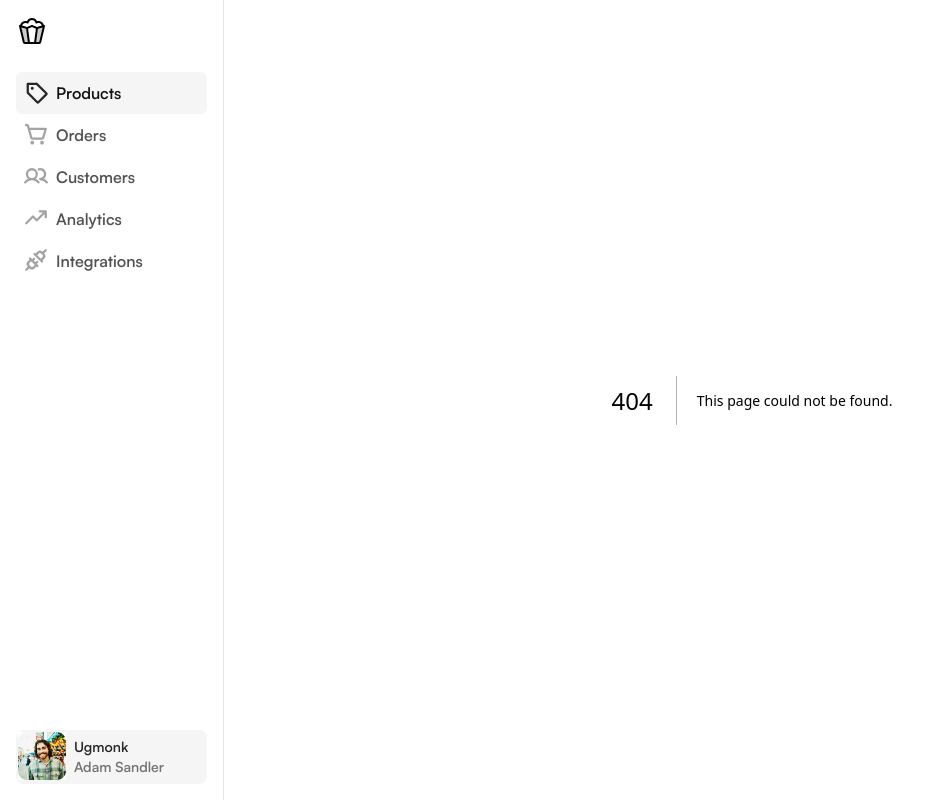
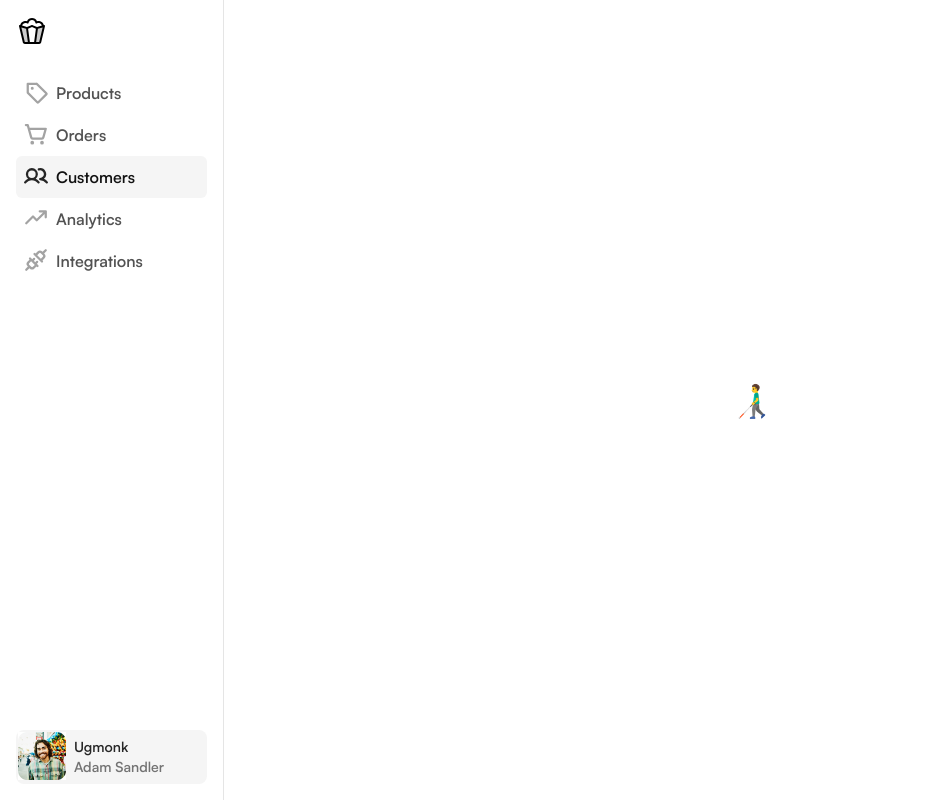
Before and after one commit to ahmdyassr/catalogue-frontend, a Next.js app: page /customers in a window 1280 px wide. Before the commit this address had no page. Shown: the whole page, without its empty margins (0-937 px from the left). Built offline with nearby package versions, Linux system fonts and the light colour scheme.

Commit message:
Add dummy dashbord pages

```diff
--- a/app/_components/Sidebar.jsx
+++ b/app/_components/Sidebar.jsx
@@ -1,4 +1,7 @@
+'use client'
+
 import styles from '@/scss/components/Sidebar.module.scss'
+import { usePathname } from 'next/navigation'
 import Link from 'next/link'
 import Image from 'next/image'
 import Logo from './Logo'
@@ -9,6 +12,16 @@ import StatsIcon from './icons/Stats'
 import IntegrationsIcon from './icons/Integration'
 
 const Sidebar = () => {
+	const pathname = usePathname()
+
+	const ITEMS = [
+		{ href: '/products', Icon: TagIcon, text: 'Products', isActive: true },
+		{ href: '/orders', Icon: CartIcon, text: 'Orders' },
+		{ href: '/customers', Icon: UsersIcon, text: 'Customers' },
+		{ href: '/analytics', Icon: StatsIcon, text: 'Analytics' },
+		{ href: '/integrations', Icon: IntegrationsIcon, text: 'Integrations' }
+	]
+
 	return (
 		<aside className={styles.sidebar}>
 
@@ -17,42 +30,18 @@ const Sidebar = () => {
 			</div>
 
 			<nav className={styles.sidebar__nav}>
-
-				<Link className={`${styles.sidebar__navItem} ${styles.isActive}`} href='/'>
-					<span className={styles.sidebar__navItemIcon}>
-						<TagIcon fill='var(--dark-500)' />
-					</span>
-					<span className={styles.sidebar__navItemText}>Products</span>
-				</Link>
-
-				<Link className={styles.sidebar__navItem} href='/'>
-					<span className={styles.sidebar__navItemIcon}>
-						<CartIcon fill='var(--light-500)' />
-					</span>
-					<span className={styles.sidebar__navItemText}>Orders</span>
-				</Link>
-
-				<Link className={styles.sidebar__navItem} href='/'>
-					<span className={styles.sidebar__navItemIcon}>
-						<UsersIcon fill='var(--light-500)' />
-					</span>
-					<span className={styles.sidebar__navItemText}>Customers</span>
-				</Link>
-
-				<Link className={styles.sidebar__navItem} href='/'>
-					<span className={styles.sidebar__navItemIcon}>
-						<StatsIcon fill='var(--light-500)' />
-					</span>
-					<span className={styles.sidebar__navItemText}>Analytics</span>
-				</Link>
-
-				<Link className={styles.sidebar__navItem} href='/'>
-					<span className={styles.sidebar__navItemIcon}>
-						<IntegrationsIcon fill='var(--light-500)' />
-					</span>
-					<span className={styles.sidebar__navItemText}>Integrations</span>
-				</Link>
-
+				{ITEMS.map(({ href, Icon, text }) => (
+					<Link
+						key={text}
+						className={`${styles.sidebar__navItem} ${pathname === href ? styles.isActive : ''}`}
+						href={href}
+					>
+						<span className={styles.sidebar__navItemIcon}>
+							<Icon fill={pathname === href ? 'var(--dark-500)' : 'var(--light-500)'} />
+						</span>
+						<span className={styles.sidebar__navItemText}>{text}</span>
+					</Link>
+				))}
 			</nav>
 
 			<div className={styles.sidebar__profile}>
--- /dev/null
+++ b/app/customers/page.js
@@ -0,0 +1,19 @@
+const Page = async () => {
+	return (
+		<div style={{
+			display: 'flex',
+			alignItems: 'center',
+			justifyContent: 'center',
+			height: '100%',
+			padding: '16px'
+		}}>
+			<p style={{
+				color: 'var(--light-700)',
+				fontWeight: 'var(--semibold)',
+				fontSize: '32px'
+			}}>👨‍🦯</p>
+		</div>
+	)
+}
+
+export default Page
```
Also changed, not shown: app/analytics/page.js (added, +19 -0 lines), app/integrations/page.js (added, +19 -0 lines), app/orders/page.js (added, +19 -0 lines).
